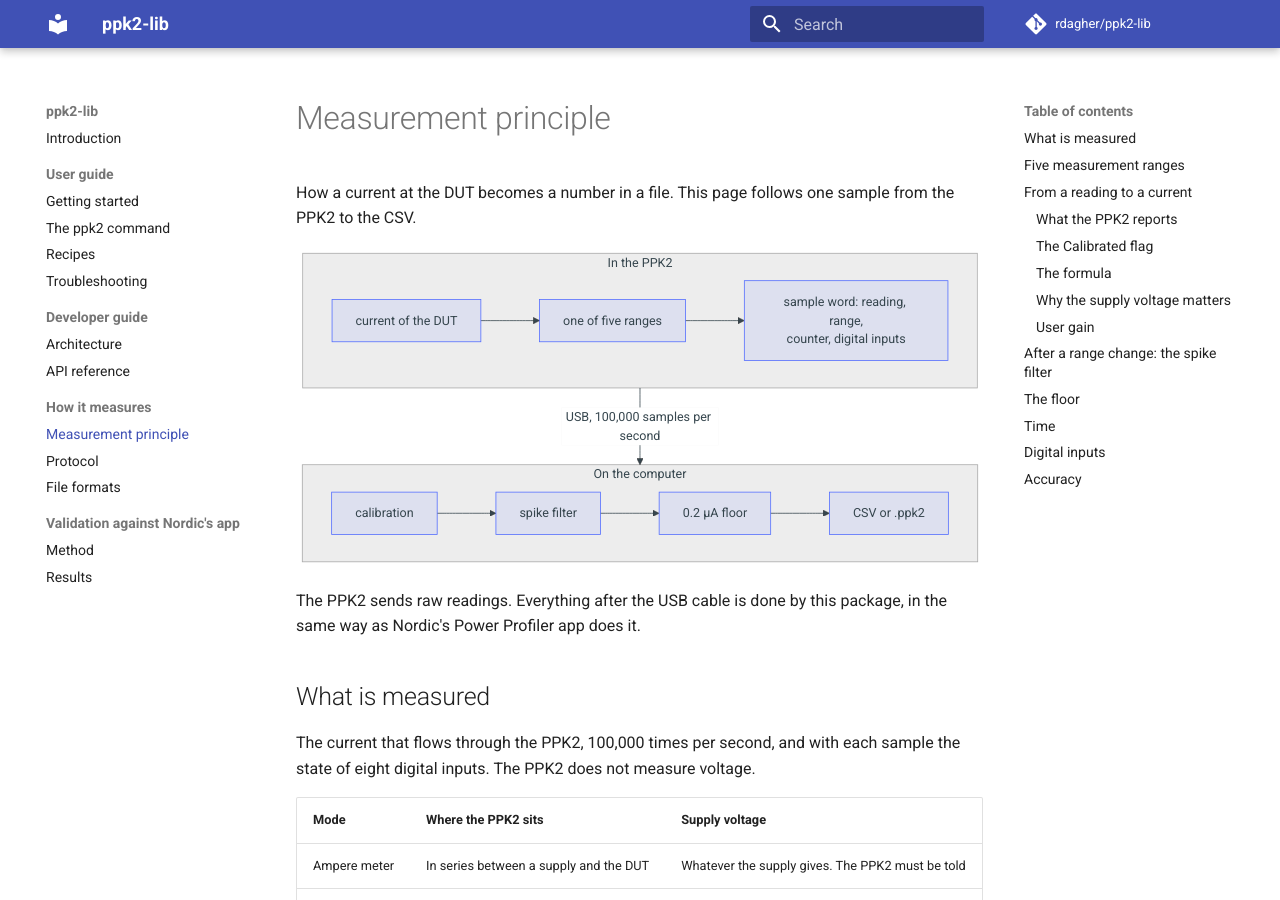
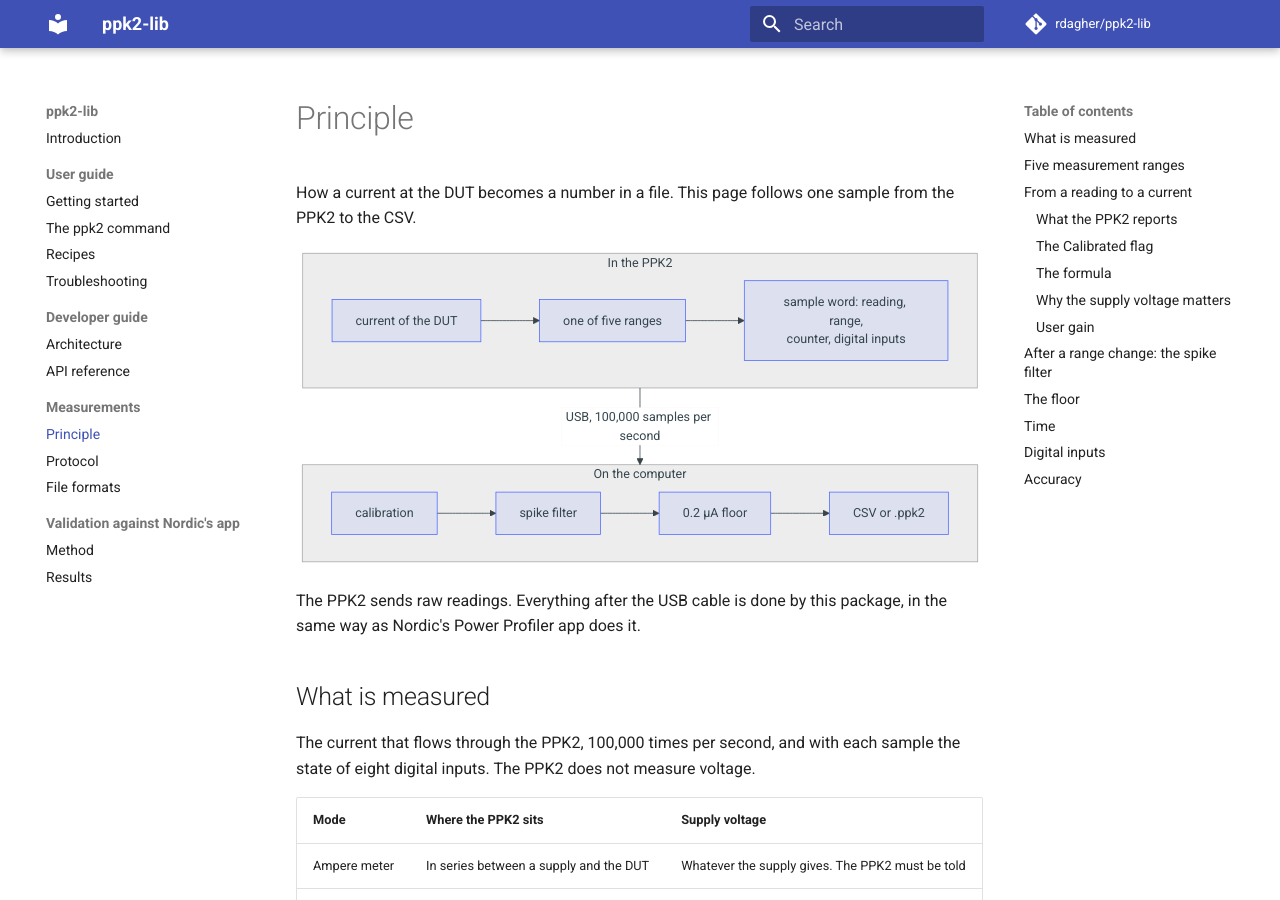
Before and after one commit to rdagher/ppk2-lib, an MkDocs documentation site: the page built from docs/measure/principle.md, in a window 1280 px wide and 900 px high. Built offline with MkDocs 1.6.1 and Material for MkDocs 9.7.7, drawn with Linux system fonts in a browser that asks for light colours; comment, search, counter and statistics services are not loaded.

Commit message:
docs(measure): part named Measurements, first page Principle

```diff
--- a/docs/measure/principle.md
+++ b/docs/measure/principle.md
@@ -1,4 +1,4 @@
-# Measurement principle
+# Principle
 
 How a current at the DUT becomes a number in a file. This page follows
 one sample from the PPK2 to the CSV.
--- a/llms.txt
+++ b/llms.txt
@@ -19,7 +19,7 @@ DUT and the digital inputs are named as in Nordic's app and user guide.
 
 ## Docs
 
-Four parts: user guide, developer guide, how it measures, validation against Nordic's app.
+Four parts: user guide, developer guide, measurements, validation against Nordic's app.
 
 - [README](README.md): install, a first capture, where everything is
 - [Introduction](docs/index.md): why it exists, terminal, script and CI snippets, the four parts, what it is good for and what it is not for
@@ -29,7 +29,7 @@ Four parts: user guide, developer guide, how it measures, validation against Nor
 - [Architecture](docs/develop/architecture.md): the three layers, the life of a session, the capture callback, settings, threads, design choices
 - [API reference](docs/develop/api.md): discovery, Session, stream parser, calibration, commands
 - [Troubleshooting](docs/user/troubleshooting.md): every error line and what to do
-- [Measurement principle](docs/measure/principle.md): modes, ranges, calibration formula, spike filter, the 0.2 µA floor, time, digital inputs, accuracy
+- [Principle](docs/measure/principle.md): modes, ranges, calibration formula, spike filter, the 0.2 µA floor, time, digital inputs, accuracy
 - [Protocol](docs/measure/protocol.md): the bytes and the behaviour of the PPK2, a session on the wire, known caveats
 - [File formats](docs/measure/formats.md): the CSV and the `.ppk2` session file
 - [Validation, method](docs/validation/method.md): the three levels of comparison with Nordic's app, the bench procedure
--- a/mkdocs.yml
+++ b/mkdocs.yml
@@ -18,8 +18,8 @@ nav:
   - Developer guide:
       - Architecture: develop/architecture.md
       - API reference: develop/api.md
-  - How it measures:
-      - Measurement principle: measure/principle.md
+  - Measurements:
+      - Principle: measure/principle.md
       - Protocol: measure/protocol.md
       - File formats: measure/formats.md
   - Validation against Nordic's app:
```
Also changed, not shown: CONTRIBUTING.md (+3 -3 lines).
